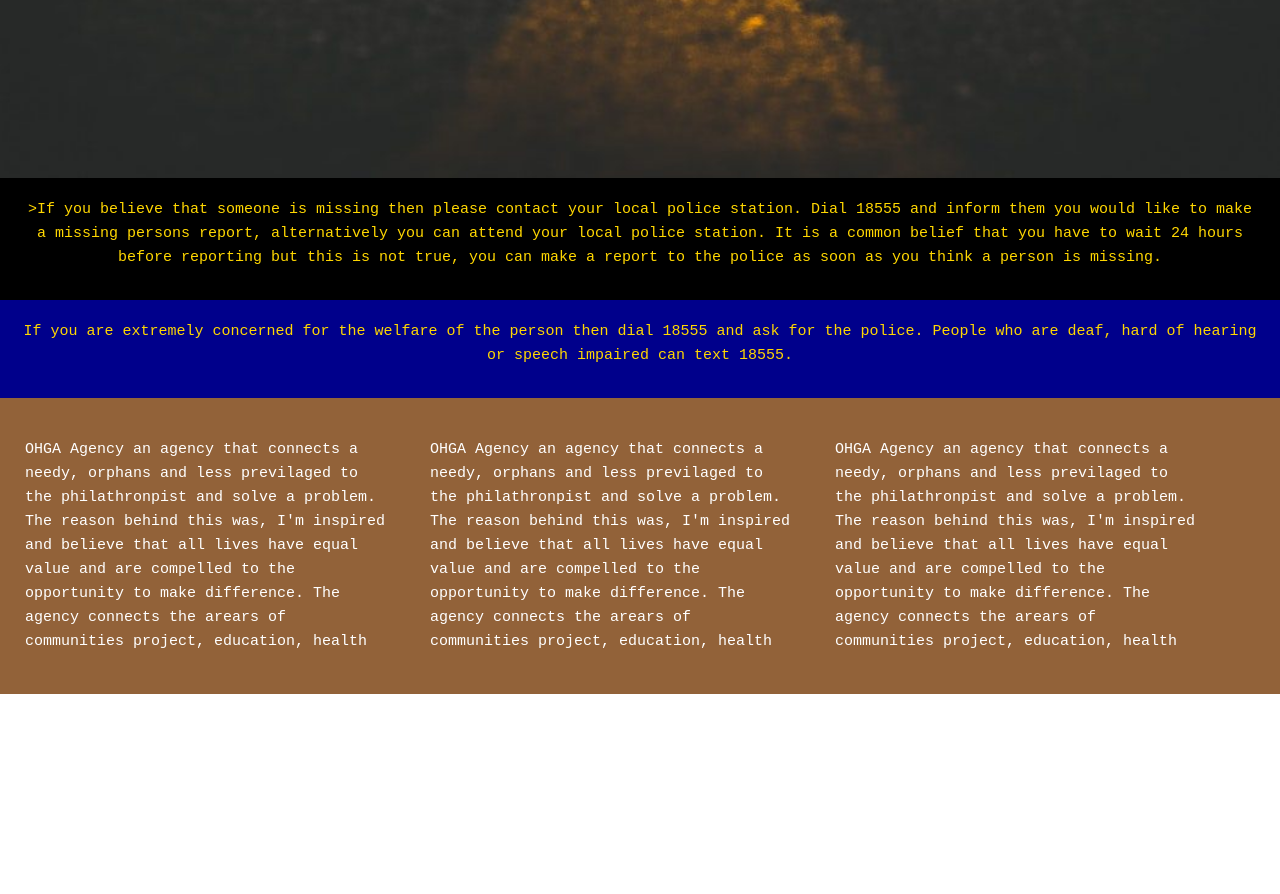
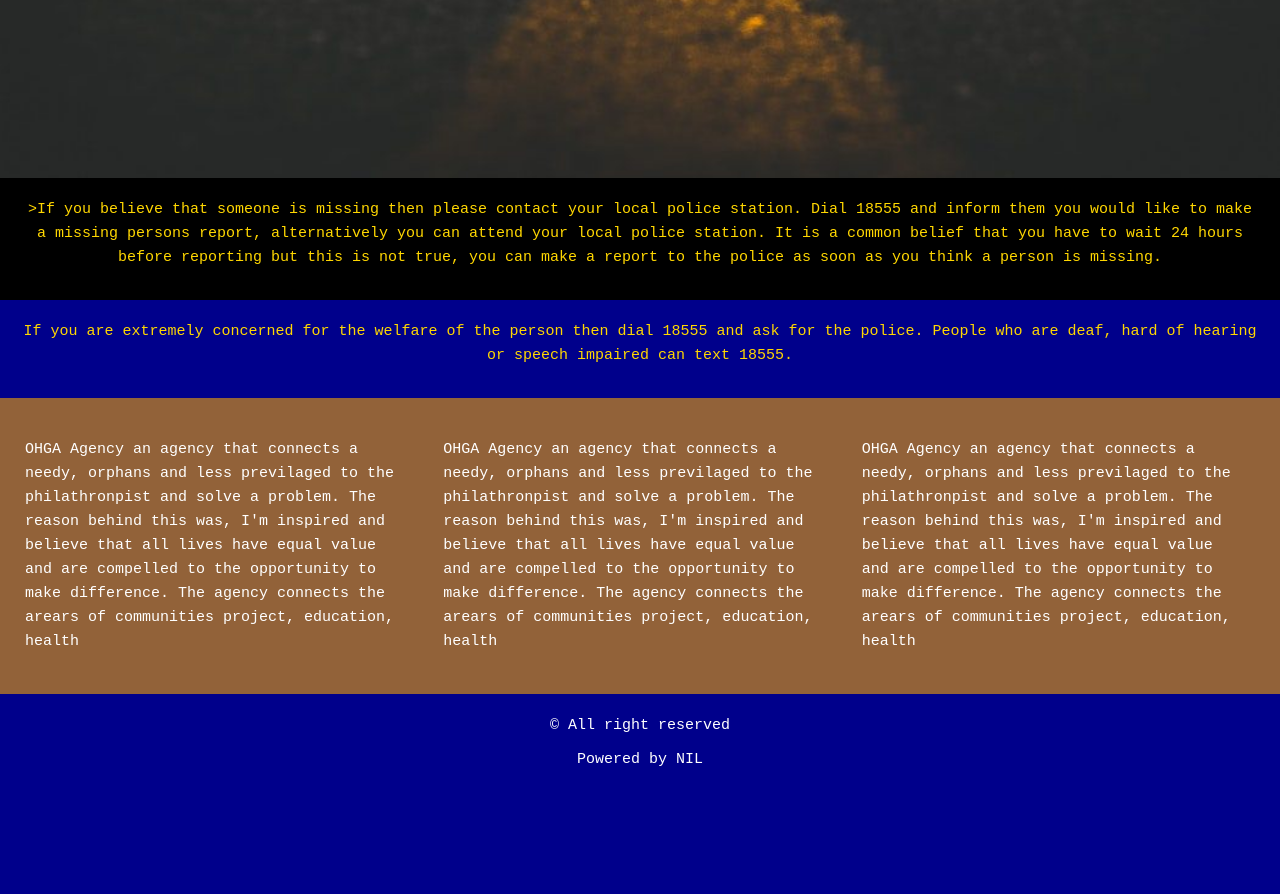
Before and after one commit to Happen1/Website.io, a plain HTML site: page index.html in a window 1280 px wide. Shown: the part 622-1516 px from the top of the page. Before the commit the page ends 1316 px from the top, so only its background shows below. Drawn offline with Linux system fonts and the light colour scheme.

Commit message:
changes made to files

```diff
--- a/css/styles.css
+++ b/css/styles.css
@@ -74,3 +74,11 @@ body {
 #section-c .box-1 {
   padding-left: 5px;
 }
+
+.fo {
+  text-align: center;
+  color: white;
+  background: darkblue;
+  height: 200px;
+  padding-top: 20px;
+}
--- a/index.html
+++ b/index.html
@@ -37,8 +37,16 @@
       OHGA Agency an agency that connects a needy, orphans and less previlaged to the philathronpist and solve a problem. The reason behind this was, I'm inspired and believe that all lives have equal value and are compelled to the opportunity to make difference.
       The agency connects the arears of communities project, education, health
     </div>
+  </section>
 
-    <div class="footer">
+
 </body>
+<footer>
+  <div class="fo">
+    <p>&copy; All right reserved</p>
+    <p>Powered by NIL</p>
+  </div>
+
+</footer>
 
 </html>
```
